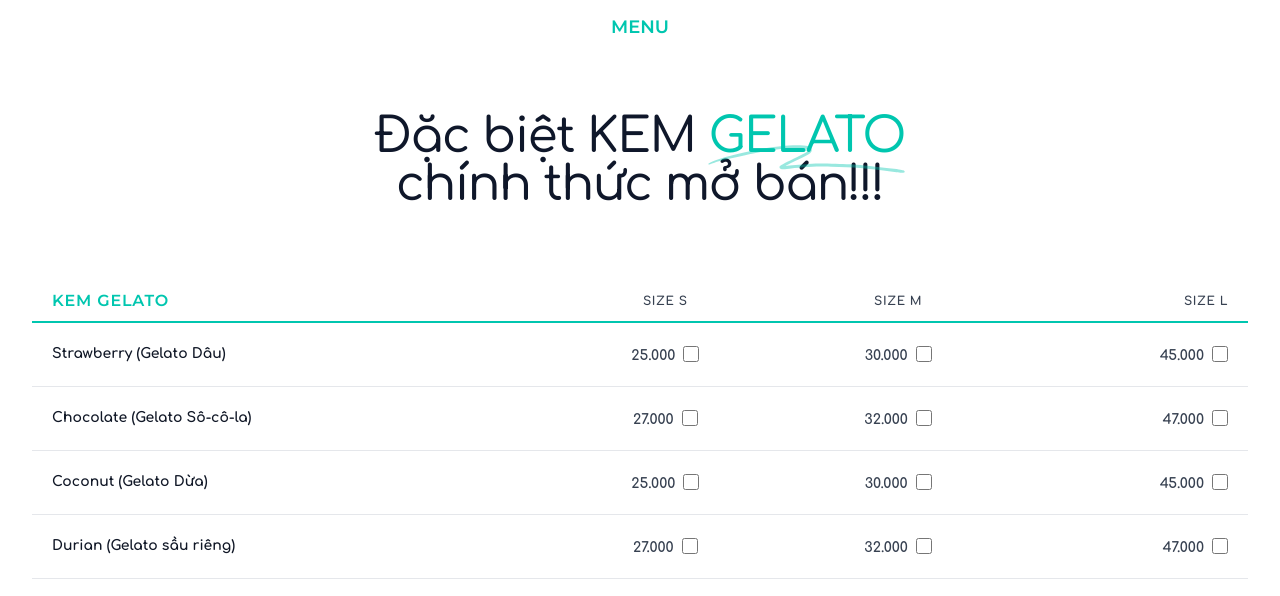
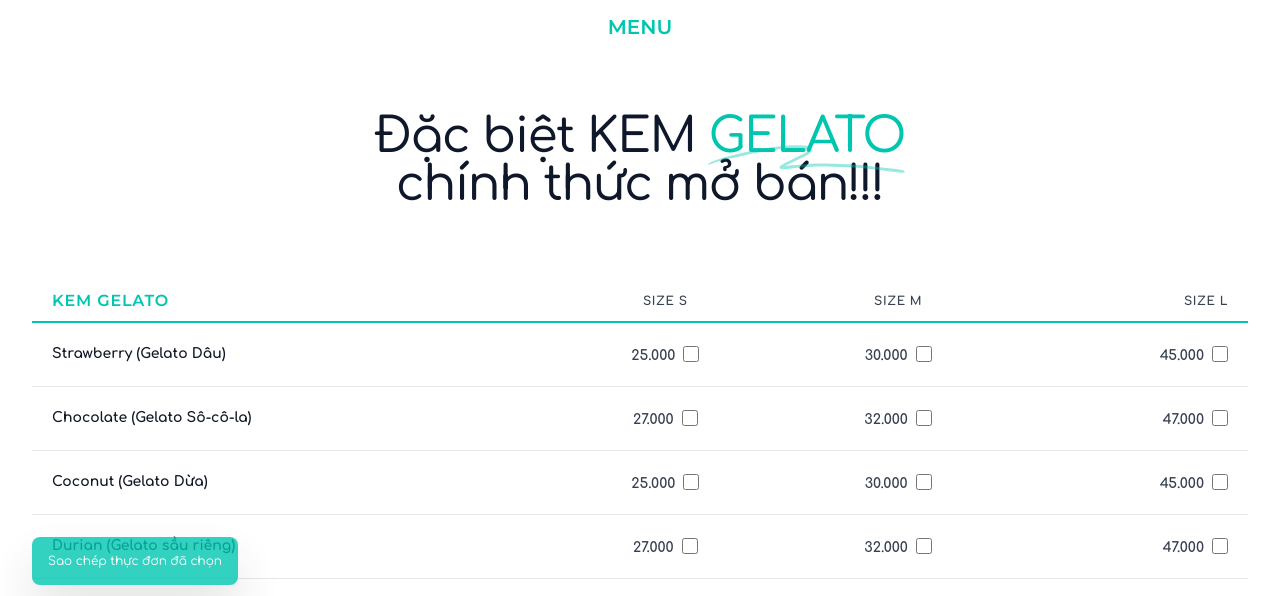
Before and after one commit to phucvg1003/heertea_menu, a plain HTML site: page index.html in a window 1280 px wide. Shown: the part 191-787 px from the top of the page. Drawn offline with nearby package versions, Linux system fonts and the light colour scheme.

Commit message:
Update index.html

```diff
--- a/index.html
+++ b/index.html
@@ -14,12 +14,12 @@
         <div class="pt-10 flex items-center justify-center">
             <img class="w-52 h-auto" src="images/logo.png" alt="logo">
         </div>
-        <h3 class="pt-4 pb-4 text-center text-primary font-bold text-lg">MENU</h3>
+        <h3 class="pt-4 pb-4 text-center text-primary font-bold text-xl">MENU</h3>
         <p class="text-sm text-gray-500 leading-loose"></p>
-        <div>
+        <div class="relative">
 
             <!-- KEM GELATO -->
-            <h1 class="py-14 mx-auto max-w-4xl font-display text-4xl font-medium tracking-tight text-slate-900 sm:text-5xl text-center">
+            <h1 class="py-14 mx-auto max-w-4xl font-display text-3xl font-medium tracking-tight text-slate-900 sm:text-5xl text-center">
                 Đặc biệt KEM
                 <span class="relative whitespace-nowrap text-primary">
                     <svg aria-hidden="true" viewBox="0 0 418 42" class="absolute left-0 top-2/3 h-[0.58em] w-full fill-[#00C6AF]/40" preserveAspectRatio="none"><path d="M203.371.916c-26.013-2.078-76.686 1.963-124.73 9.946L67.3 12.749C35.421 18.062 18.2 21.766 6.004 25.934 1.244 27.561.828 27.778.874 28.61c.07 1.214.828 1.121 9.595-1.176 9.072-2.377 17.15-3.92 39.246-7.496C123.565 7.986 157.869 4.492 195.942 5.046c7.461.108 19.25 1.696 19.17 2.582-.107 1.183-7.874 4.31-25.75 10.366-21.992 7.45-35.43 12.534-36.701 13.884-2.173 2.308-.202 4.407 4.442 4.734 2.654.187 3.263.157 15.593-.78 35.401-2.686 57.944-3.488 88.365-3.143 46.327.526 75.721 2.23 130.788 7.584 19.787 1.924 20.814 1.98 24.557 1.332l.066-.011c1.201-.203 1.53-1.825.399-2.335-2.911-1.31-4.893-1.604-22.048-3.261-57.509-5.556-87.871-7.36-132.059-7.842-23.239-.254-33.617-.116-50.627.674-11.629.54-42.371 2.494-46.696 2.967-2.359.259 8.133-3.625 26.504-9.81 23.239-7.825 27.934-10.149 28.304-14.005.417-4.348-3.529-6-16.878-7.066Z"></path></svg>
@@ -1047,9 +1047,11 @@
 
 
         </div>
-        <div class="flex justify-center mt-4 mb-12">
-            <button class="p-4 bg-primary text-white text-sm rounded-lg" id="copyButton">Sao chép thực đơn đã chọn</button>
-        </div>
+
+            <div class="fixed bottom-3 z-50 mb-3 opacity-80 drop-shadow-2xl">
+                <button class="p-4 bg-primary text-white text-xs rounded-lg" id="copyButton">Sao chép thực đơn đã chọn</button>
+            </div>
+
 
     </div>
 
```
